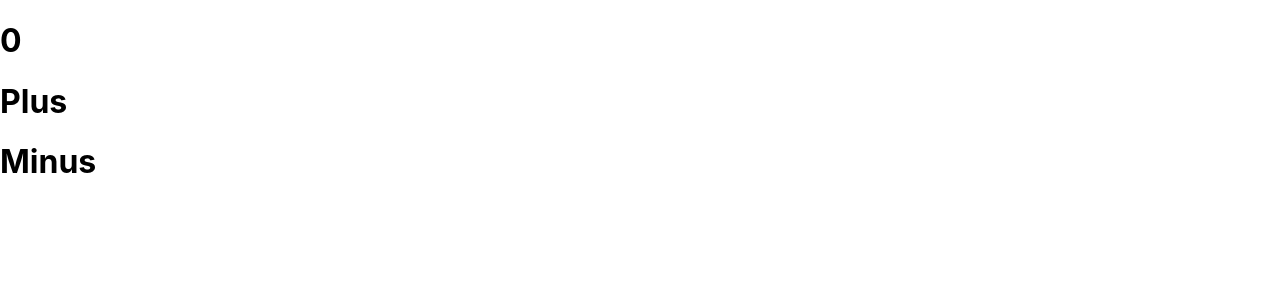
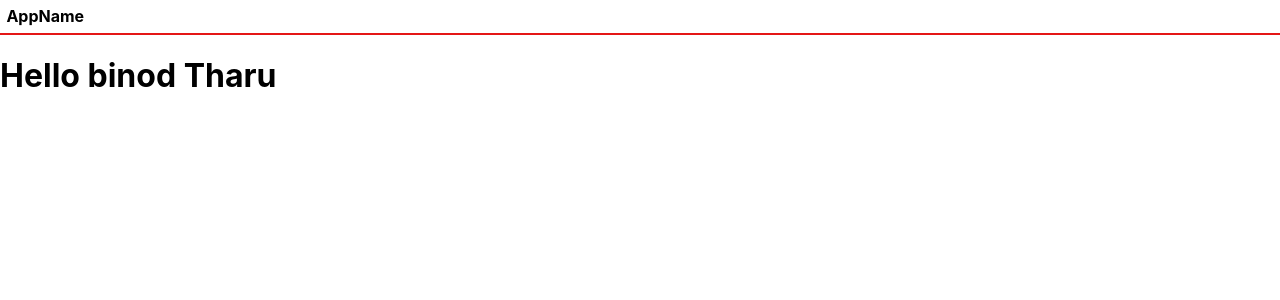
Before and after one commit to Insitium/learning-react, a React (Create React App) app: page / in a window 1280 px wide. Shown: the top 300 px of the page. Built offline with nearby package versions, Linux system fonts and the light colour scheme.

Commit message:
30 min basic menu

```diff
--- a/package.json
+++ b/package.json
@@ -6,9 +6,12 @@
     "@testing-library/jest-dom": "^5.11.4",
     "@testing-library/react": "^11.1.0",
     "@testing-library/user-event": "^12.1.10",
+    "css": "^3.0.0",
     "react": "^17.0.2",
     "react-dom": "^17.0.2",
     "react-scripts": "4.0.3",
+    "tailwind": "^4.0.0",
+    "tailwindcss": "^2.1.1",
     "web-vitals": "^1.0.1"
   },
   "scripts": {
--- a/src/App.css
+++ b/src/App.css
@@ -1,38 +1,5 @@
-.App {
-  text-align: center;
+.app-header{
+  font-weight: bold;
+  border-bottom: 2px solid rgb(228, 22, 22);
+  padding: 0.4rem;
 }
-
-.App-logo {
-  height: 40vmin;
-  pointer-events: none;
-}
-
-@media (prefers-reduced-motion: no-preference) {
-  .App-logo {
-    animation: App-logo-spin infinite 20s linear;
-  }
-}
-
-.App-header {
-  background-color: #282c34;
-  min-height: 100vh;
-  display: flex;
-  flex-direction: column;
-  align-items: center;
-  justify-content: center;
-  font-size: calc(10px + 2vmin);
-  color: white;
-}
-
-.App-link {
-  color: #61dafb;
-}
-
-@keyframes App-logo-spin {
-  from {
-    transform: rotate(0deg);
-  }
-  to {
-    transform: rotate(360deg);
-  }
-}
--- a/src/App.js
+++ b/src/App.js
@@ -2,12 +2,14 @@ import './App.css';
 import React from 'react';
 import HelloWorld from './Components/HelloWorld'
 import CounterExample from './Components/CounterExample'
+import Header from './Components/Header'
+
 
 function App() {
   return (
    <div>
-     {/*<HelloWorld name="binod Tharu"/>*/}
-     <CounterExample/>
+     <Header />
+     <HelloWorld name="binod Tharu"/>
     </div>
   );
 }
--- /dev/null
+++ b/src/Components/Header.js
@@ -0,0 +1,11 @@
+import React from 'react'
+
+function Header(){
+    return(
+        <header className="app-header">
+            AppName
+        </header>
+    )
+}
+
+export default Header
```
Also changed, not shown: 2 other files (tests, documents, lock files or other folders).
